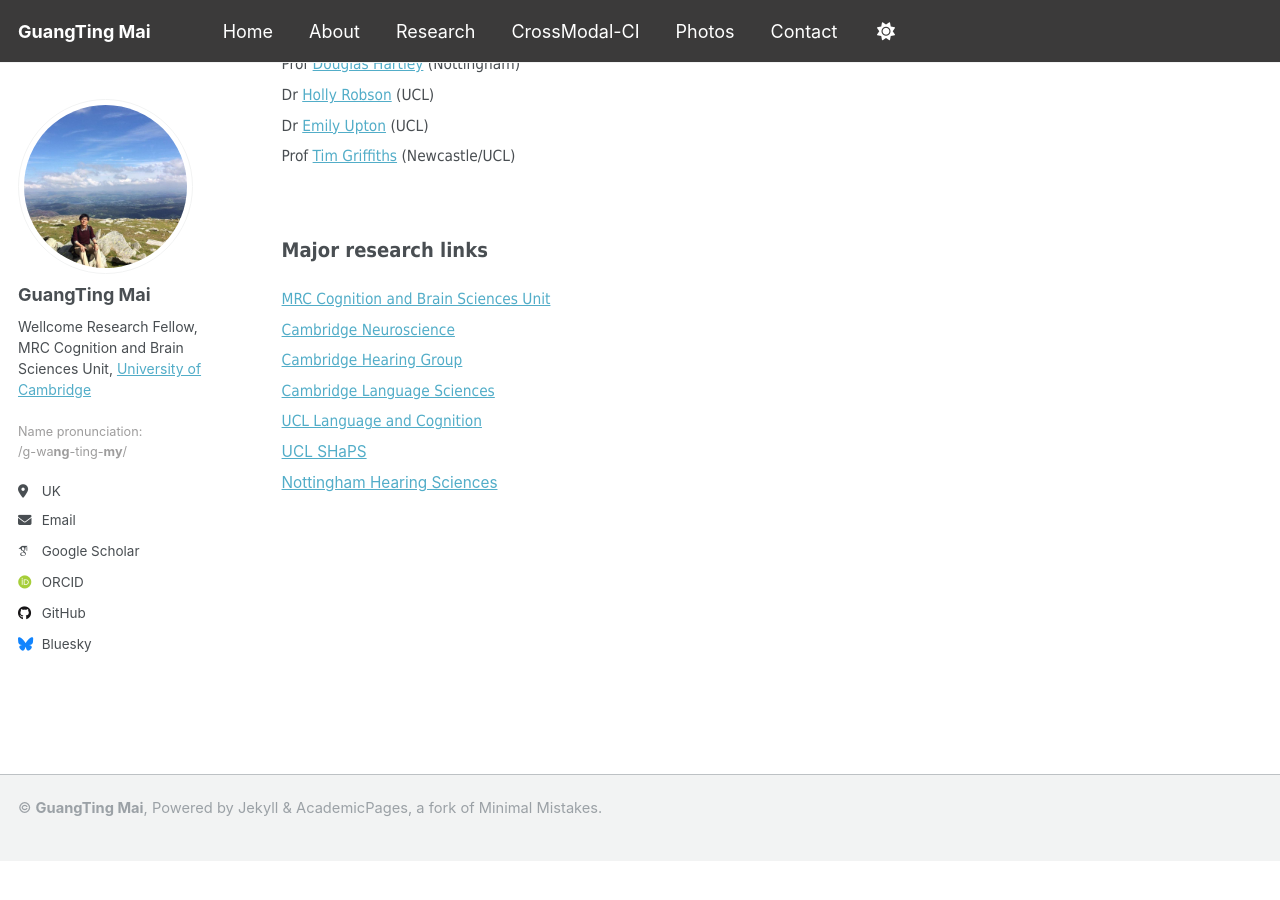
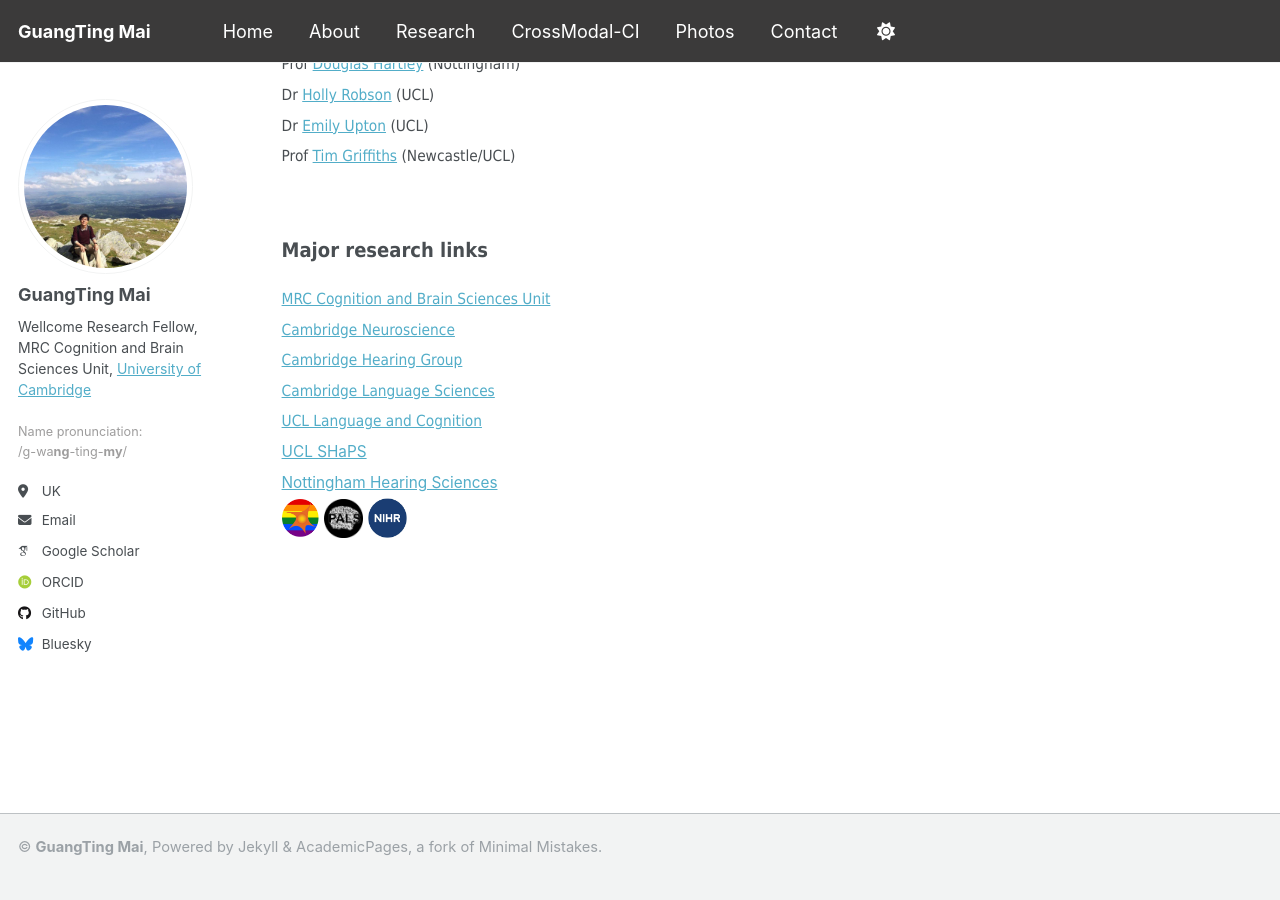
Before and after one commit to guangtingmai/guangtingmai.github.io, a Jekyll site: the page built from _pages/research.html, in a window 1280 px wide and 900 px high, scrolled down 1182 px. Built offline with Jekyll 4.4.1, drawn with Linux system fonts in a browser that asks for light colours; some web fonts are replaced; before the commit the page ends 2043 px from its top, so only the background shows below that.

Commit message:
Update research.html

```diff
--- a/_pages/research.html
+++ b/_pages/research.html
@@ -58,4 +58,8 @@ author_profile: true
   <span style="font-size: 11.5pt;font-family: Tahoma;line-height: 2;display: block;"><a href="https://www.ucl.ac.uk/brain-sciences/pals/research/language-and-cognition">UCL Language and Cognition</a></span>
   <span style="font-size: 11.5pt;line-height: 2;display: block;"><a href="https://www.ucl.ac.uk/brain-sciences/pals/research/speech-hearing-and-phonetic-sciences">UCL SHaPS</a></span>
   <span style="font-size: 11.5pt;line-height: 2;display: block;"><a href="https://nottinghambrc.nihr.ac.uk/research/hearing/">Nottingham Hearing Sciences</a></span>
+  <align="left">
+  <a href="https://neuroscience.cam.ac.uk/"><img src="https://guangtingmai.github.io/images/cambridge_neuroscience.png" width="3.8%"></a>
+  <a href="https://www.ucl.ac.uk/brain-sciences/pals"><img src="https://guangtingmai.github.io/images/PALS.png" width="4%"></a>
+  <a href="https://nottinghambrc.nihr.ac.uk/research/hearing/"><img src="https://guangtingmai.github.io/images/nihr.png" width="4%"></a>
 </p>
```
